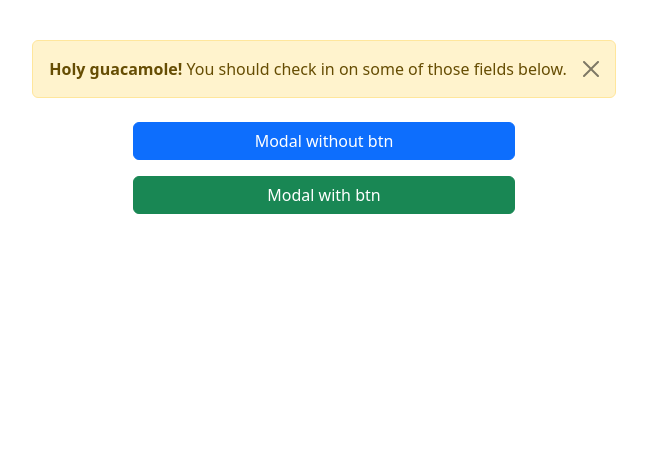
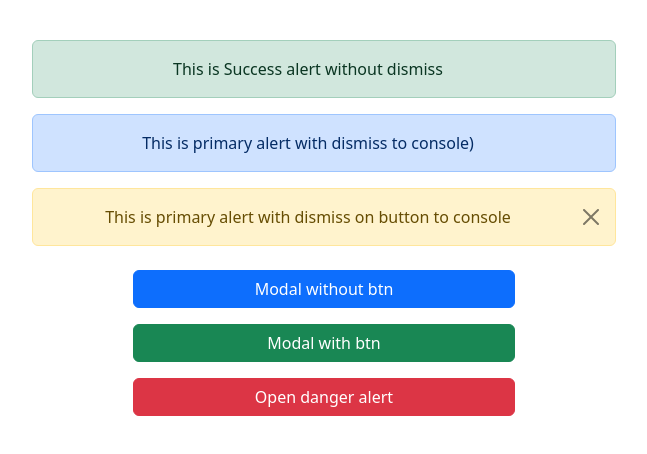
Before and after one commit to bss94/hw58UI, a React (Vite) app: page / in a window 1280 px wide. Shown: the top 454 px of the page, without its empty margins (316-963 px from the left). Built offline with nearby package versions, Linux system fonts and the light colour scheme.

Commit message:
lvl 2 complete, can do Alert with dismiss,can activate dismiss on button or click to alert variable on props onButtonClick values,can show and hide alert with state values

```diff
--- a/src/App.tsx
+++ b/src/App.tsx
@@ -6,13 +6,14 @@ import Alert from './components/Alert/Alert';
 
 
 const App = () => {
-  const [showModal,setShowModal]=useState(false);
-  const [showModalWithBtn,setShowModalWithBtn]=useState(false);
+  const [showModal, setShowModal] = useState(false);
+  const [showModalWithBtn, setShowModalWithBtn] = useState(false);
+  const [showAlert, setShowAlert] = useState(false);
 
-  const btnConfig:BtnConfig[]=[
-    {type: 'primary', label: 'Continue', onClick: () => alert('clicked continue')},
+  const btnConfig: BtnConfig[] = [
+    {type: 'primary', label: 'Continue', onClick: () => setShowAlert(true)},
     {type: 'danger', label: 'Close', onClick: () => setShowModalWithBtn(false)}
-  ]
+  ];
 
 
   return (
@@ -21,31 +22,69 @@ const App = () => {
         <div className="row mt-2">
           <div className="col-3"></div>
           <div className="col-6">
-            <Alert/>
+            <Alert show={true}
+                   type={'success'}
+            > This is Success alert without dismiss
+            </Alert>
+            <div className="mt-3">
+              <Alert show={true}
+                     type={'primary'}
+                     onDismiss={() => {
+                       console.log('close alert');
+                     }}
+              > This is primary alert with dismiss to console)
+              </Alert>
+            </div>
+
+            <div className="mt-3">
+              <Alert show={true}
+                     type={'warning'}
+                     onDismiss={() => {
+                       console.log('close alert on button click');
+                     }}
+                     dismissOnButton={true}
+              > This is primary alert with dismiss on button to console
+              </Alert>
+            </div>
+
+            <div className="mt-3">
+              <Alert show={showAlert}
+                     type={'danger'}
+                     onDismiss={() => {
+                       setShowAlert(false);
+                     }}
+                     dismissOnButton={true}
+              > This is danger alert with dismiss to close
+              </Alert>
+            </div>
+
           </div>
           <div className="col-3"></div>
         </div>
+
         <div className="row mt-2">
-
+          <div className="col-4"></div>
           <div className="col-4">
 
-            </div>
-
-            <div className="col-4">
             <button className="w-100 mb-3 btn btn-primary"
                     onClick={() => setShowModal(true)}
             >
               Modal without btn
             </button>
-              <button className="w-100 btn btn-success"
+
+            <button className="w-100 mb-3 btn btn-success"
                     onClick={() => setShowModalWithBtn(true)}
             >
               Modal with btn
             </button>
-            </div>
-            <div className="col-4">
+            <button className="w-100 mb-3 btn btn-danger"
+                    onClick={() => setShowAlert(true)}
+            >
+              Open danger alert
+            </button>
 
           </div>
+          <div className="col-4"></div>
         </div>
       </main>
 
--- a/src/components/Alert/Alert.tsx
+++ b/src/components/Alert/Alert.tsx
@@ -1,16 +1,55 @@
 import React from 'react';
 
-interface Props extends React.PropsWithChildren{
+interface Props extends React.PropsWithChildren {
+  type: string;
+  onDismiss?: () => void;
+  dismissOnButton?:boolean;
+  show:boolean;
+}
 
-}
-const Alert:React.FC<Props> = ({
-
+const Alert: React.FC<Props> = ({
+  show,
+  type,
+  onDismiss,
+  dismissOnButton,
+  children
 }) => {
   return (
-    <div className="alert alert-warning alert-dismissible fade show" role="alert">
-      <strong>Holy guacamole!</strong> You should check in on some of those fields below.
-      <button type="button" className="btn-close" data-bs-dismiss="alert" aria-label="Close"></button>
-    </div>
+    <>
+      {
+        onDismiss !== undefined?
+          <>
+            {dismissOnButton !== undefined && dismissOnButton ?
+              <div className={`alert alert-${type} alert-dismissible`}
+                   style={{display: show ? 'block' : 'none'}}
+                   role="alert"
+              >
+                {children}
+                <button type="button"
+                        className="btn-close"
+                        data-bs-dismiss="alert"
+                        aria-label="Close"
+                        onClick={onDismiss}
+                >
+                </button>
+              </div> :
+              <div className={`alert alert-${type} alert-dismissible`}
+                            style={{display: show ? 'block' : 'none'}}
+                            role="alert"
+                            onClick={onDismiss}
+              >
+                {children}
+              </div>
+            }
+          </>
+          : <div className={`alert alert-${type} alert-dismissible`}
+                 style={{display: show ? 'block' : 'none'}}
+                 role="alert"
+          >
+            {children}
+          </div>
+      }
+    </>
   );
 };
 
--- a/src/components/Modal/Modal.tsx
+++ b/src/components/Modal/Modal.tsx
@@ -5,8 +5,9 @@ interface Props extends React.PropsWithChildren {
   show: boolean;
   title: string;
   onClose: React.MouseEventHandler;
-  btnConfig?:BtnConfig[]
+  btnConfig?: BtnConfig[];
 }
+
 const Modal: React.FC<Props> = ({
   show,
   title,
@@ -37,7 +38,7 @@ const Modal: React.FC<Props> = ({
                   btnConfig.map((button) => {
                     return <button className={`btn btn-${button.type}`}
                                    onClick={button.onClick}
-                                   key={button.type+button.label}
+                                   key={button.type + button.label}
                     >
                       {button.label}
                     </button>;
```
Also changed, not shown: src/types.ts (+4 -4 lines). Lines whose indentation alone changed are shown as unchanged.
